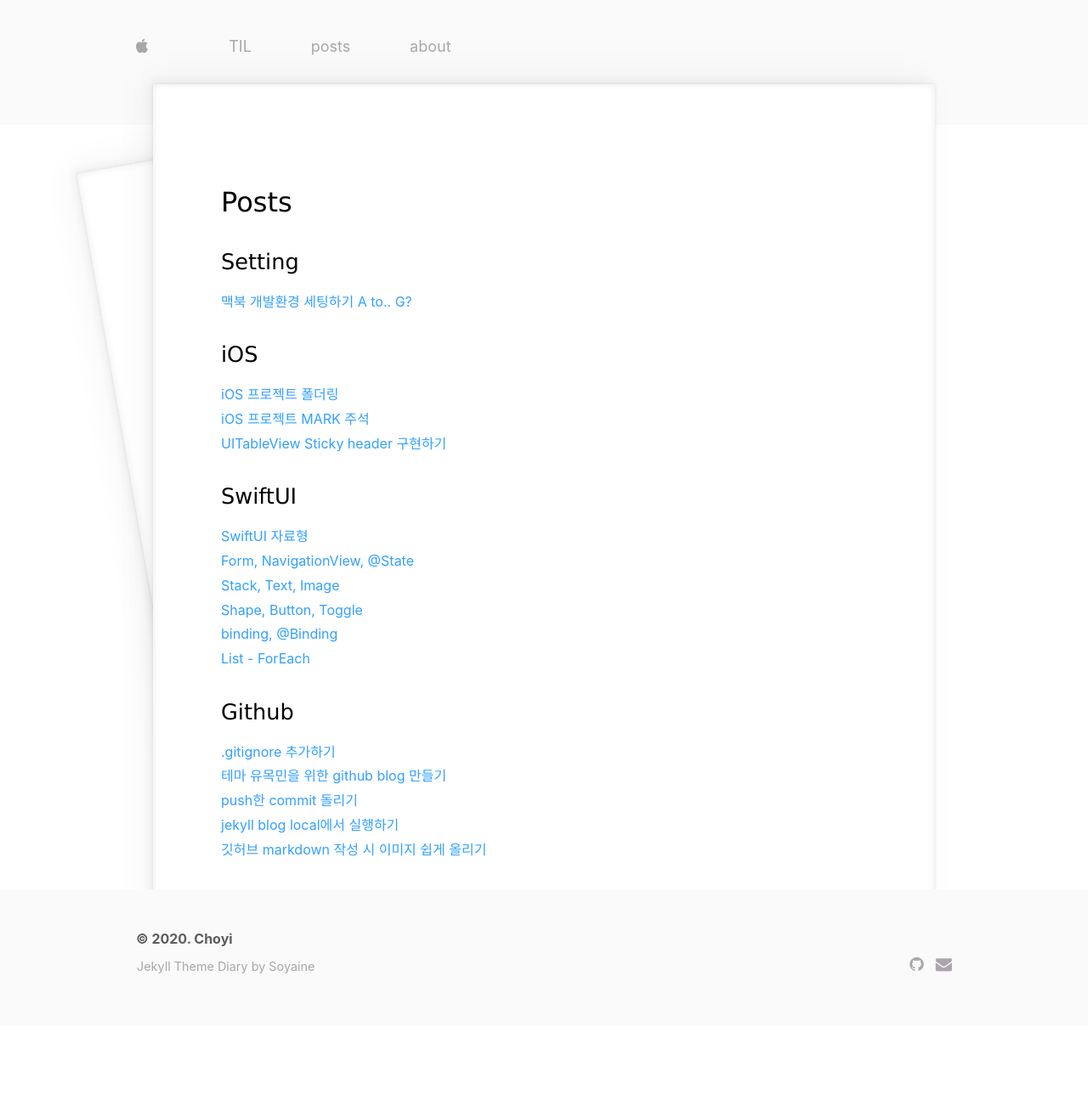
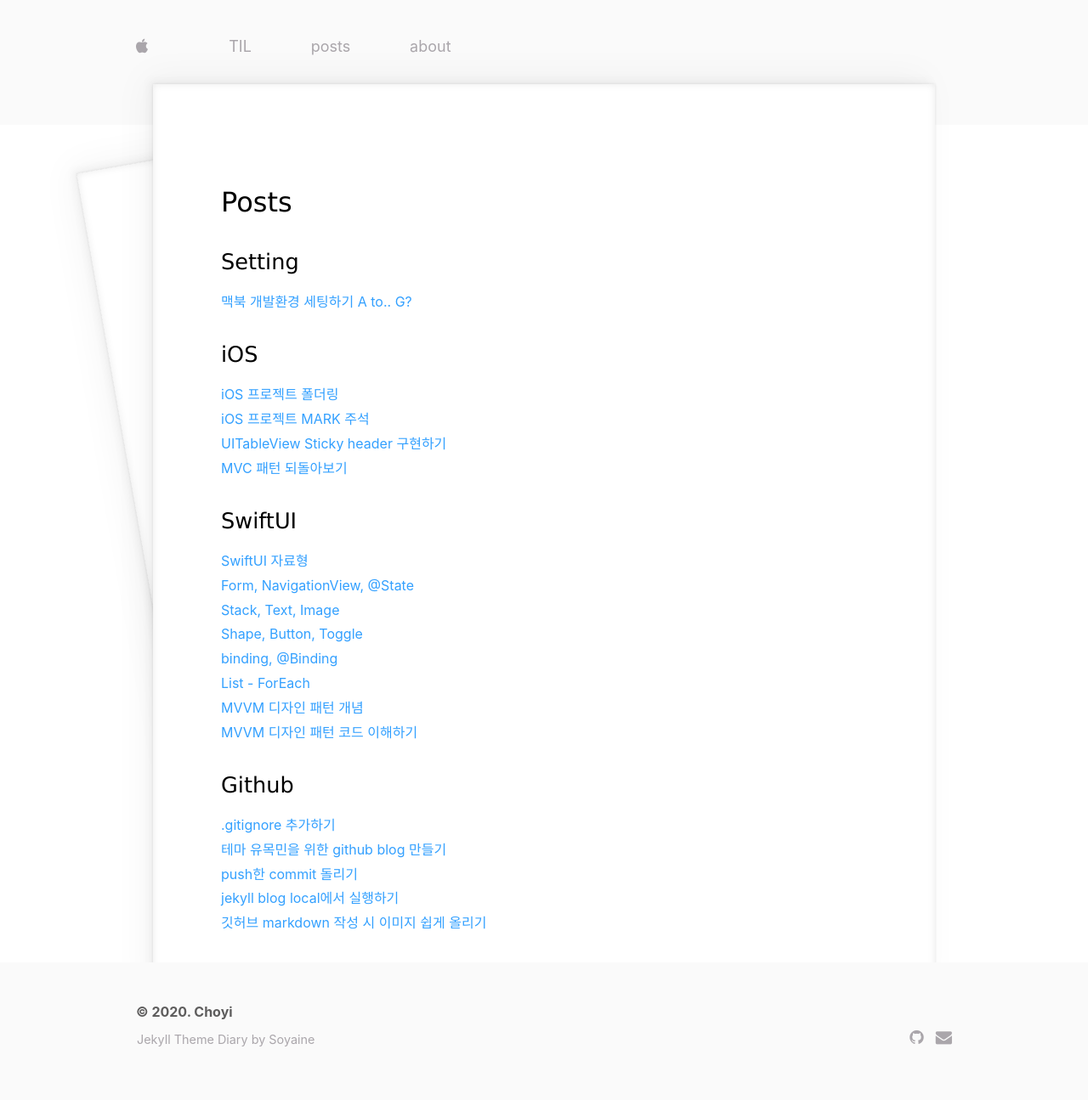
Before and after one commit to jeongchoyi/jeongchoyi.github.io, a Jekyll site: the page built from devpost/index.html, in a window 1280 px wide. Shown: the whole page at 85% size. Built offline with Jekyll 4.4.1, drawn with Linux system fonts in a browser that asks for light colours; some web fonts are replaced; before the commit the page ends 1208 px from its top, so only the background shows below that.

Commit message:
add links

```diff
--- a/devpost/index.html
+++ b/devpost/index.html
@@ -9,14 +9,17 @@ title: choyi
 <h3>iOS</h3>
 <a href="https://iamcho2.github.io/2020/11/08/ios-project-foldering">iOS 프로젝트 폴더링</a><br>
 <a href="https://iamcho2.github.io/2020/11/07/ios-project-mark-comment">iOS 프로젝트 MARK 주석</a><br>
-<a href="https://iamcho2.github.io/2020/11/02/uitableview-sticky-header">UITableView Sticky header 구현하기</a>
+<a href="https://iamcho2.github.io/2020/11/02/uitableview-sticky-header">UITableView Sticky header 구현하기</a><br>
+<a href="https://iamcho2.github.io/2020/11/12/swift-mvc-and-mvvm-2">MVC 패턴 되돌아보기</a><br>
 <h3>SwiftUI</h3>
 <a href="https://iamcho2.github.io/2020/11/03/swiftui-data-types">SwiftUI 자료형</a><br>
 <a href="https://iamcho2.github.io/2020/11/03/swiftui-form-navigationview-state">Form, NavigationView, @State</a><br>
 <a href="https://iamcho2.github.io/2020/11/04/swiftui-stack-text-image">Stack, Text, Image</a><br>
 <a href="https://iamcho2.github.io/2020/11/05/swiftui-shape-button-toggle">Shape, Button, Toggle</a><br>
 <a href="https://iamcho2.github.io/2020/11/06/swiftui-binding">binding, @Binding</a><br>
-<a href="https://iamcho2.github.io/2020/11/06/swiftui-list-foreach">List - ForEach</a>
+<a href="https://iamcho2.github.io/2020/11/06/swiftui-list-foreach">List - ForEach</a><br>
+<a href="https://iamcho2.github.io/2020/11/11/swift-mvc-and-mvvm">MVVM 디자인 패턴 개념</a><br>
+<a href="https://iamcho2.github.io/2020/11/12/swift-mvc-and-mvvm-3">MVVM 디자인 패턴 코드 이해하기</a><br>
 
 <h3>Github</h3>
 <a href="https://iamcho2.github.io/2020/10/04/til">.gitignore 추가하기</a><br>
```
